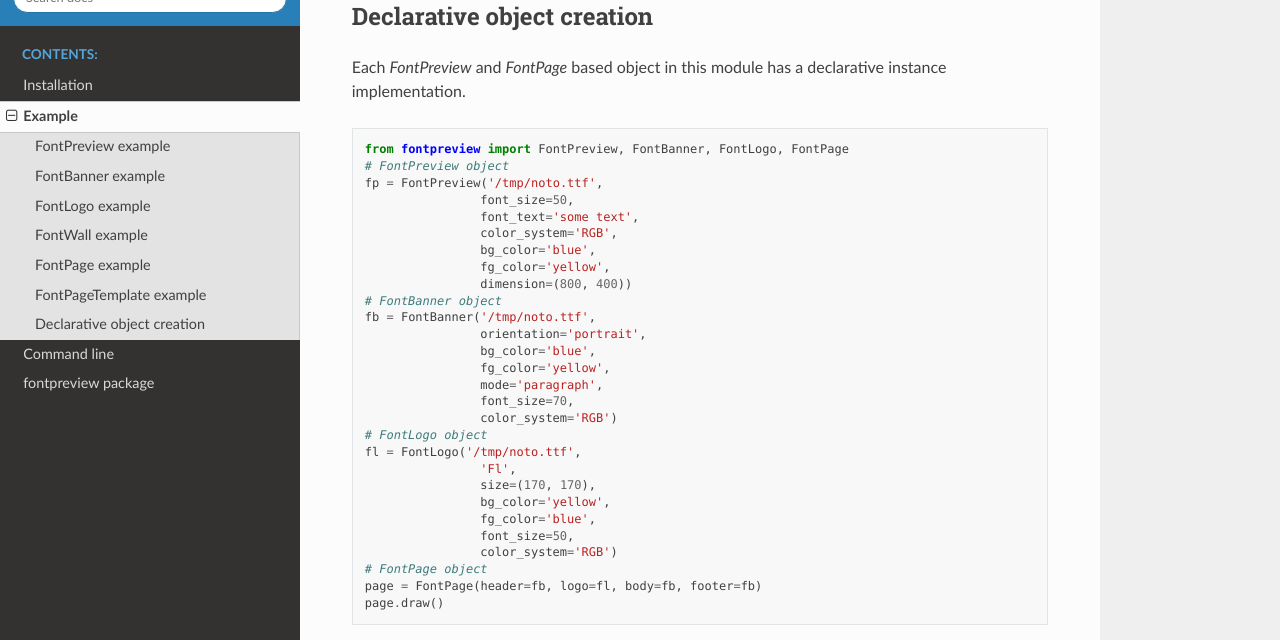
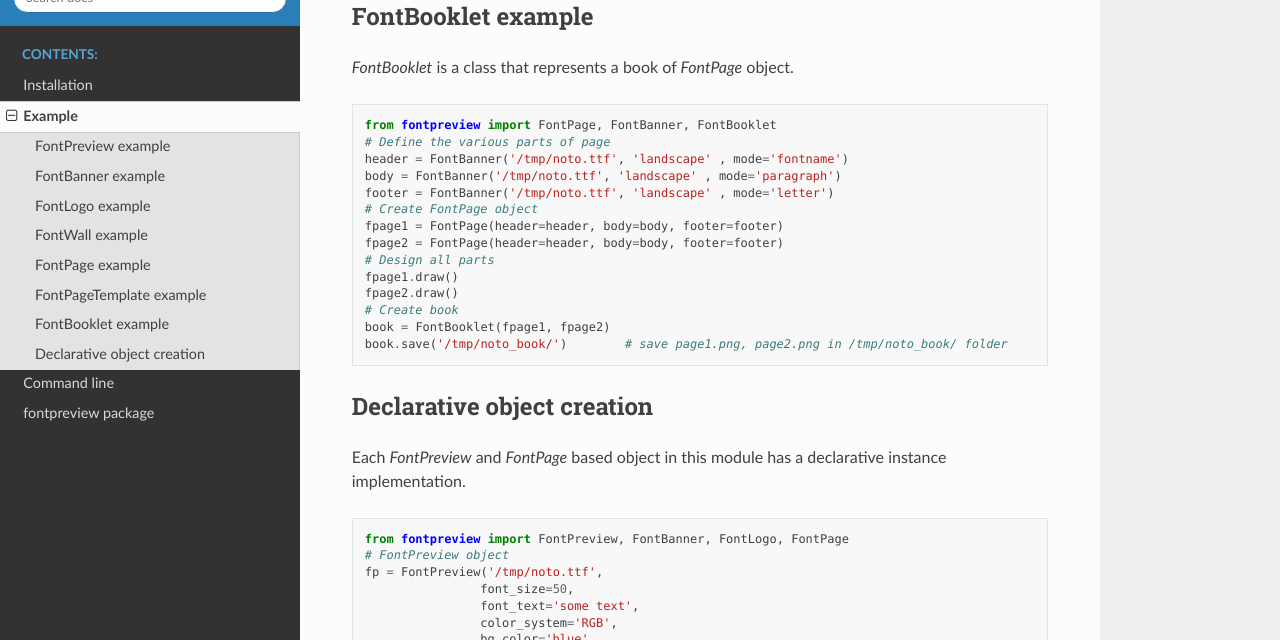
Before and after one commit to MatteoGuadrini/fontpreview, a Sphinx documentation site: the page built from docs/source/example.rst, in a window 1280 px wide and 900 px high, scrolled down 8442 px, cut to the strip 260-900 px from the top of the window. Built offline with Sphinx 7.4.7 and the Read the Docs theme 2.0.0, drawn with Linux system fonts in a browser that asks for light colours; the version number could not be read and is left out.

Commit message:
Additions FontBooklet example on docs

```diff
--- a/docs/source/example.rst
+++ b/docs/source/example.rst
@@ -250,6 +250,29 @@ The units (default 6) are equal parts divided across the height of the page.
 .. image:: https://i.ibb.co/n7L9nNG/fpage-template.png
     :alt: FontPage image
 
+FontBooklet example
+*******************
+
+*FontBooklet* is a class that represents a book of *FontPage* object.
+
+.. code-block:: python
+
+    from fontpreview import FontPage, FontBanner, FontBooklet
+    # Define the various parts of page
+    header = FontBanner('/tmp/noto.ttf', 'landscape' , mode='fontname')
+    body = FontBanner('/tmp/noto.ttf', 'landscape' , mode='paragraph')
+    footer = FontBanner('/tmp/noto.ttf', 'landscape' , mode='letter')
+    # Create FontPage object
+    fpage1 = FontPage(header=header, body=body, footer=footer)
+    fpage2 = FontPage(header=header, body=body, footer=footer)
+    # Design all parts
+    fpage1.draw()
+    fpage2.draw()
+    # Create book
+    book = FontBooklet(fpage1, fpage2)
+    book.save('/tmp/noto_book/')        # save page1.png, page2.png in /tmp/noto_book/ folder
+
+
 Declarative object creation
 ***************************
 
```
